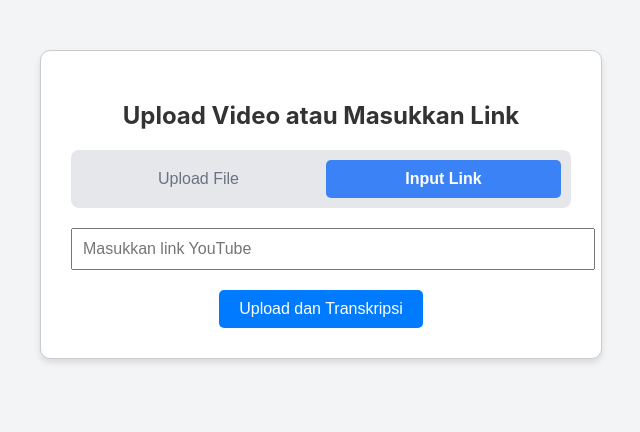
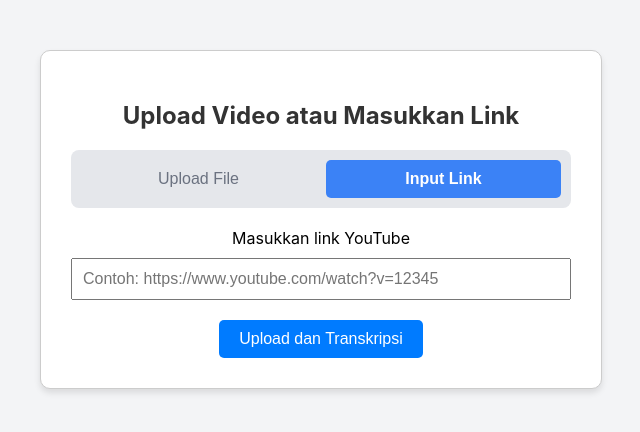
Before and after one commit to isyara-web/isyara-web, a React (Create React App) app: page / in a window 1280 px wide. Both pictures are taken after a click on the button "Input Link". Shown: the top 432 px of the page, without its empty margins (319-959 px from the left). Built offline with nearby package versions, Linux system fonts and the light colour scheme.

Commit message:
benerin layouting

```diff
--- a/src/App.css
+++ b/src/App.css
@@ -44,13 +44,11 @@ body{
 /* start style upload video */
 .wrapper {
   display: flex;
-  /* flex-direction: column; */
   justify-content: center;
   align-items: center;
-  /* height: 100vh; */
-  padding:50px;
+  padding: 50px;
   background-color: #f3f4f6;
-  margin:0;
+  margin: 0;
 }
 
 .container {
@@ -70,22 +68,24 @@ body{
   color: #333;
 }
 
+.input-container {
+  margin-bottom: 20px;
+  width: 100%;
+}
+
+.file-upload-container,
+.link-input-container {
+  width: 100%;
+}
+
 .input {
+  margin-top: 10px;
   margin-bottom: 20px;
   padding: 10px;
   font-size: 16px;
   display: block;
-  width: 100%;
-  cursor: pointer;
-}
-
-.preview {
-  margin-bottom: 20px;
-}
-
-.video {
-  width: 100%;
-  max-height: 300px;
+  width: calc(100%);
+  box-sizing: border-box;
 }
 
 .button {
@@ -100,6 +100,21 @@ body{
 
 .button:hover {
   background-color: #0056b3;
+}
+
+.processing-info {
+  margin-top: 10px;
+  font-size: 14px;
+  color: #6b7280;
+}
+
+.preview {
+  margin-bottom: 20px;
+}
+
+.video {
+  width: 100%;
+  max-height: 300px;
 }
 
 /* start style transcription card */
@@ -146,7 +161,7 @@ body{
   color: #6b7280;
   font-size: 16px;
   cursor: pointer;
-  margin:5px;
+  margin: 5px;
   border-radius: 5px;
   transition: background-color 0.3s ease, color 0.3s ease;
 }
--- a/src/component/uploadVideo.js
+++ b/src/component/uploadVideo.js
@@ -55,7 +55,7 @@ const UploadVideo = () => {
 
   // Fungsi upload dan transkripsi
   const handleUpload = async () => {
-    const endpoint = isFileUpload ? '/upload-file' : '/upload-link';
+    const endpoint = isFileUpload ? '/api/v1/upload-file' : '/api/v1/upload-link';
     if (isFileUpload && !videoFile) {
       alert('Harap unggah file video terlebih dahulu.');
       return;
@@ -106,8 +106,10 @@ const UploadVideo = () => {
   return (
     <div className="wrapper">
       <div className="container">
+        {/* Judul Form */}
         <h2 className="title">Upload Video atau Masukkan Link</h2>
 
+        {/* Tombol Toggle Mode */}
         <div className="toggle-container">
           <button
             className={`toggle-button ${isFileUpload ? 'active' : ''}`}
@@ -125,15 +127,16 @@ const UploadVideo = () => {
           </button>
         </div>
 
-        {/* Input File atau Link */}
+        {/* Input Form */}
+        <div className="input-container">
           {isFileUpload ? (
-          <div>
+            <div className="file-upload-container">
               <input
                 ref={fileInputRef}
                 type="file"
                 accept="video/*"
                 onChange={handleFileChange}
-              className="input"
+                className="input file-input"
                 aria-label="Upload file video"
               />
               {videoPreview && (
@@ -148,27 +151,37 @@ const UploadVideo = () => {
               )}
             </div>
           ) : (
+            <div className="link-input-container">
+              <label htmlFor="videoLink" className="input-label">
+                Masukkan link YouTube
+              </label>
               <input
+                id="videoLink"
                 type="url"
-            placeholder="Masukkan link YouTube"
+                placeholder="Contoh: https://www.youtube.com/watch?v=12345"
                 value={videoLink}
                 onChange={handleLinkChange}
-            className="input"
+                className="input link-input"
                 aria-label="Input link YouTube"
               />
+            </div>
           )}
+        </div>
 
         {/* Tombol Upload */}
         <button
           onClick={handleUpload}
-          className="button"
+          className="button upload-button"
           disabled={isProcessing}
           aria-busy={isProcessing}
         >
           {isProcessing ? 'Processing...' : 'Upload dan Transkripsi'}
         </button>
 
-        {isProcessing && <p className="processing-info">Memproses video, mohon tunggu...</p>}
+        {/* Pesan Proses */}
+        {isProcessing && (
+          <p className="processing-info">Memproses video, mohon tunggu...</p>
+        )}
       </div>
 
       {/* Hasil Transkripsi */}
```
Lines whose indentation alone changed are shown as unchanged.
